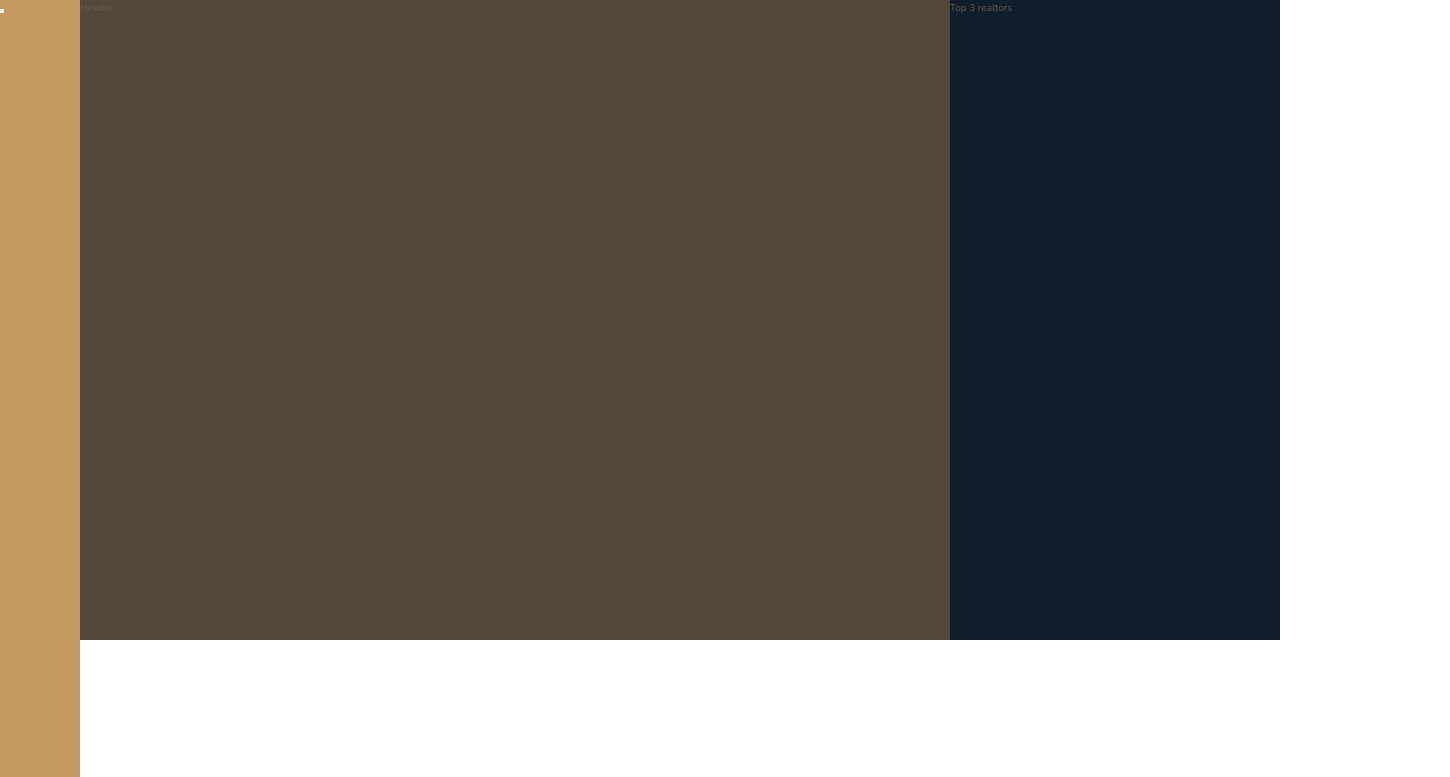
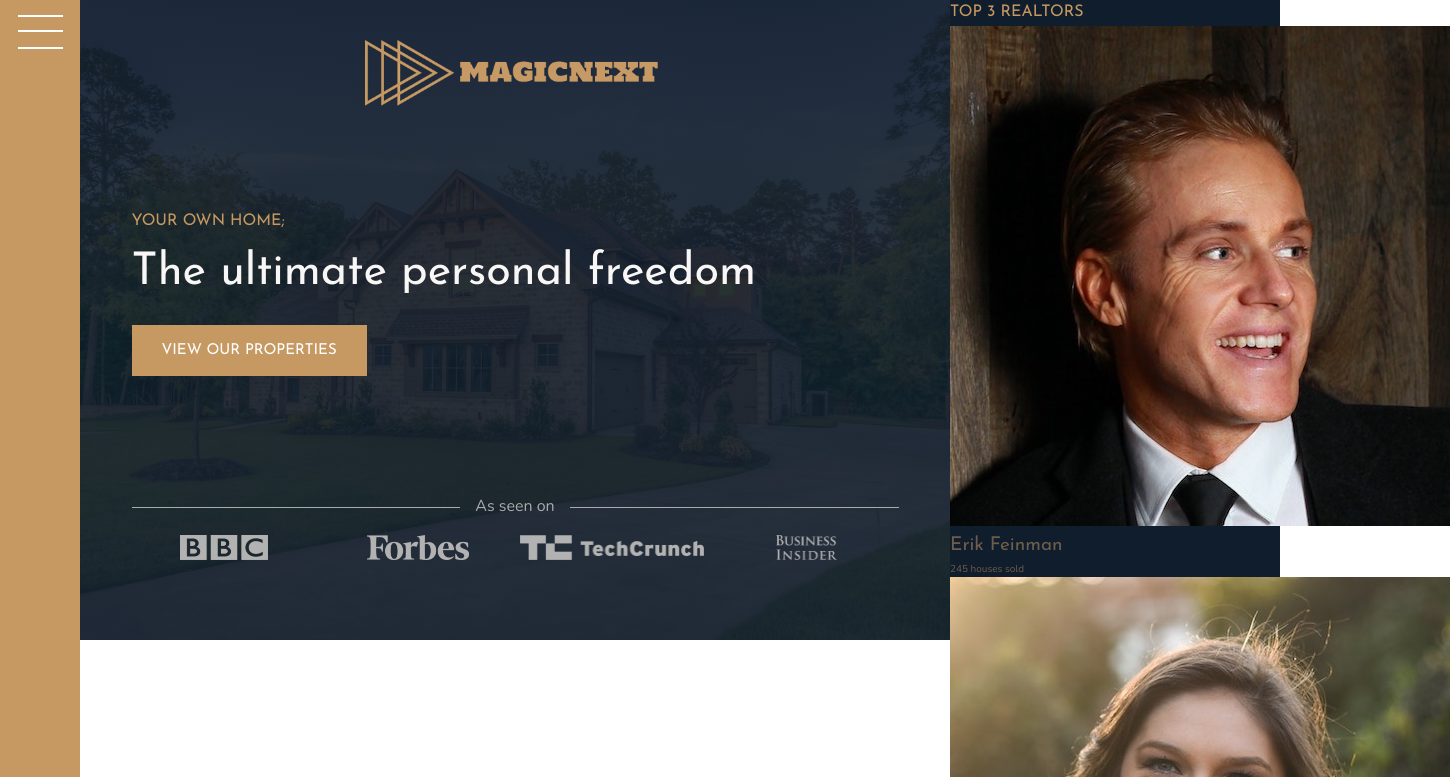
Before and after one commit to MJony05/MagicNext, a website: page index.html in a window 1280 px wide. Shown: the top 777 px of the page, 1450 px wide, since content can reach past the window. Drawn offline with nearby package versions, Linux system fonts and the light colour scheme.

Commit message:
header finished

```diff
--- a/index.html
+++ b/index.html
@@ -18,8 +18,39 @@
     <div class="sidebar">
       <button class="nav-btn"></button>
     </div>
-    <header class="header">Header</header>
-    <div class="realtors">Top 3 realtors</div>
+    <header class="header">
+      <img src="images/logo.png" alt="" class="header__logo" />
+      <h3 class="heading-3">Your own home;</h3>
+      <h1 class="heading-1">The ultimate personal freedom</h1>
+      <button class="btn header__btn">View our properties</button>
+      <div class="header__seenon-text">As seen on</div>
+      <div class="header__seenon-logos">
+        <img src="images/logo-bbc.png" alt="" />
+        <img src="images/logo-forbes.png" alt="" />
+        <img src="images/logo-techcrunch.png" alt="" />
+        <img src="images/logo-bi.png" alt="" />
+      </div>
+    </header>
+    <div class="realtors">
+      <h3 class="heading-3">Top 3 realtors</h3>
+      <div class="realtors__list">
+        <img src="images/realtor-1.jpeg" alt="" class="realtors__img" />
+        <div class="realtors__details">
+          <h4 class="heading-4 heaing-4--light">Erik Feinman</h4>
+          <p class="realtors__sold">245 houses sold</p>
+        </div>
+        <img src="images/realtor-2.jpeg" alt="" class="realtors__img" />
+        <div class="realtors__details">
+          <h4 class="heading-4 heaing-4--light">Kim Brown</h4>
+          <p class="realtors__sold">212 houses sold</p>
+        </div>
+        <img src="images/realtor-3.jpeg" alt="" class="realtors__img" />
+        <div class="realtors__details">
+          <h4 class="heading-4 heaing-4--light">Toby Ramsey</h4>
+          <p class="realtors__sold">197 houses sold</p>
+        </div>
+      </div>
+    </div>
 
     <section class="features">
       <div class="feature">
--- a/sass/_header.scss
+++ b/sass/_header.scss
@@ -1,4 +1,52 @@
 .header {
-  background-color: $color-grey-dark-1;
   grid-column: full-start / col-end 6;
+  background-image: linear-gradient(
+      rgba($color-secondary, 0.9),
+      rgba($color-secondary, 0.9)
+    ),
+    url(../images/hero.jpeg);
+  background-attachment: fixed;
+  background-size: cover;
+  background-position: center;
+  display: grid;
+  grid-template-rows: 1fr min-content 6rem 1fr;
+  grid-template-columns: max-content;
+  justify-content: center;
+  row-gap: 1.5rem;
+  padding: 8rem;
+  padding-top: 4rem;
+  &__logo {
+    width: 300px;
+    justify-self: center;
+  }
+  &__btn {
+    align-self: start;
+    justify-self: start;
+  }
+  &__seenon-text {
+    display: grid;
+    font-size: 1.6rem;
+    color: $color-grey-light-2;
+    grid-template-columns: 1fr max-content 1fr;
+    align-items: center;
+    gap: 1.5rem;
+    &::after,
+    &::before {
+      content: "";
+      height: 1px;
+      display: block;
+      background-color: currentColor;
+    }
+  }
+
+  &__seenon-logos {
+    display: grid;
+    grid-template-columns: repeat(4, 1fr);
+    column-gap: 1rem;
+    justify-items: center;
+    img {
+      height: 2.5rem;
+      filter: brightness(70%);
+    }
+  }
 }
--- a/sass/_sidebar.scss
+++ b/sass/_sidebar.scss
@@ -2,4 +2,33 @@
   background-color: $color-primary;
   grid-column: sidebar-start / sidebar-end;
   grid-row: 1/ -1;
+  display: flex;
+  justify-content: center;
 }
+
+.nav-btn {
+  border: none;
+  border-radius: 0;
+
+  background-color: #fff;
+  height: 2px;
+  width: 4.5rem;
+  position: relative;
+  margin-top: 3rem;
+  &::before,
+  &::after {
+    content: "";
+    display: block;
+    background-color: #fff;
+    height: 2px;
+    width: 4.5rem;
+    left: 0;
+    top: 0;
+  }
+  &::before {
+    transform: translateY(-1.5rem);
+  }
+  &::after {
+    transform: translateY(1.5rem);
+  }
+}
--- a/sass/_typography.scss
+++ b/sass/_typography.scss
@@ -4,6 +4,9 @@
 }
 .heading-1 {
   @extend %heading;
+  font-size: 4.5rem;
+  color: $color-grey-light-1;
+  line-height: 1;
 }
 .heading-2 {
   @extend %heading;
```
Also changed, not shown: css/style.css.
